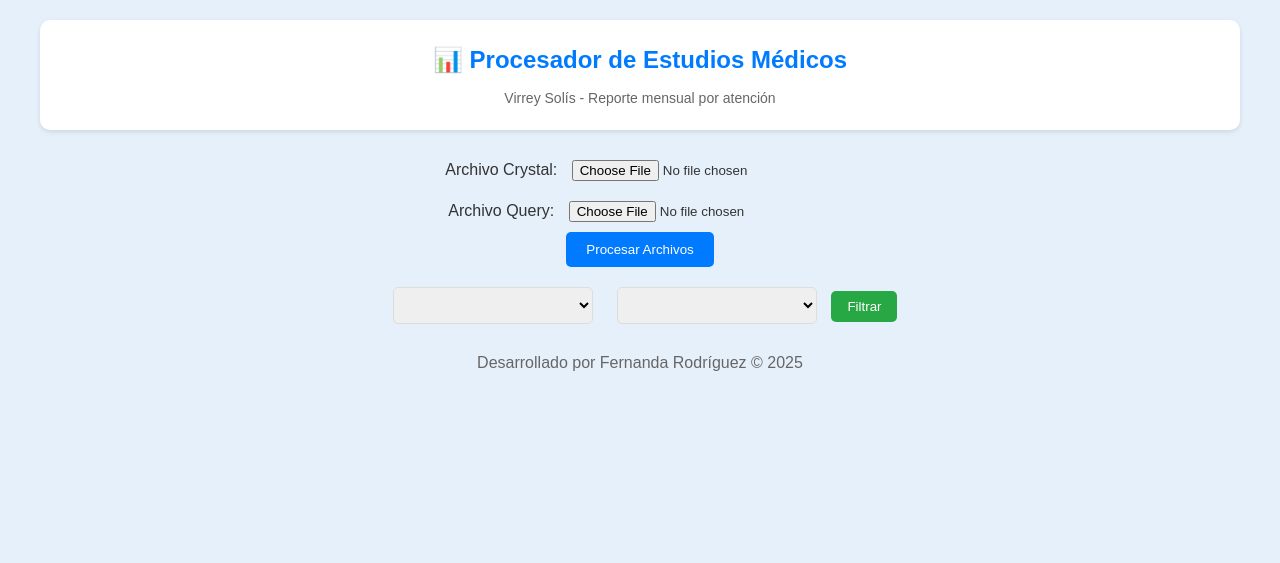
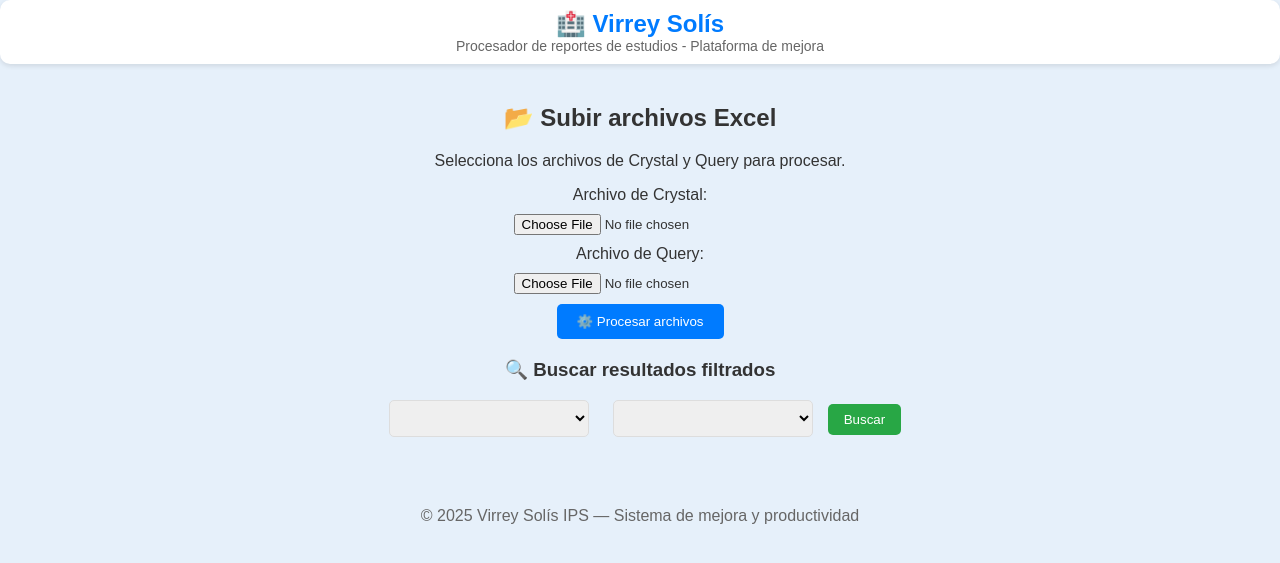
Before and after one commit to Gobo-AndresH/servicios_medicos, a Flask app: template templates/index.html in a window 1280 px wide. Shown: the top 563 px of the page. Run offline with Flask 3, Linux system fonts and the light colour scheme; the template is opened without the code that fills it, so the values that code supplies are empty; some libraries are stand-ins or nearby versions.

Commit message:
Update index.html

```diff
--- a/templates/index.html
+++ b/templates/index.html
@@ -2,43 +2,89 @@
 <html lang="es">
 <head>
   <meta charset="UTF-8" />
-  <title>Procesador de Estudios Médicos</title>
+  <meta name="viewport" content="width=device-width, initial-scale=1.0" />
+  <title>Procesador de Estudios - Virrey Solís</title>
   <link rel="stylesheet" href="style.css" />
-  <script src="https://kit.fontawesome.com/a2d9b8e7e5.js" crossorigin="anonymous"></script>
+  <script src="https://kit.fontawesome.com/a2d04e7b2d.js" crossorigin="anonymous"></script>
 </head>
 <body>
+
+  <!-- =================== ENCABEZADO =================== -->
+  <header>
+    <div class="logo">🏥 Virrey Solís</div>
+    <div class="subtitle">Procesador de reportes de estudios - Plataforma de mejora</div>
+  </header>
+
   <div class="container">
-    <header>
-      <h1 class="logo">📊 Procesador de Estudios Médicos</h1>
-      <p class="subtitle">Virrey Solís - Reporte mensual por atención</p>
-    </header>
 
+    <!-- =================== SUBIDA DE ARCHIVOS =================== -->
     <section class="upload-section">
-      <label>Archivo Crystal: <input type="file" id="file1-input" accept=".xlsx,.xls" /></label><br>
-      <label>Archivo Query: <input type="file" id="file2-input" accept=".xlsx,.xls" /></label><br>
-      <button id="process-button">Procesar Archivos</button>
+      <h2>📂 Subir archivos Excel</h2>
+      <p>Selecciona los archivos de Crystal y Query para procesar.</p>
+
+      <div class="input-group">
+        <label for="file1-input">Archivo de Crystal:</label><br>
+        <input type="file" id="file1-input" accept=".xlsx, .xls">
+      </div>
+
+      <div class="input-group">
+        <label for="file2-input">Archivo de Query:</label><br>
+        <input type="file" id="file2-input" accept=".xlsx, .xls">
+      </div>
+
+      <button id="process-button">⚙️ Procesar archivos</button>
+
+      <div id="loading" style="display:none; margin-top:10px;"></div>
 
       <!-- Barra de progreso -->
       <div id="progress-container" style="display:none;">
         <div id="progress-bar"></div>
         <span id="progress-text">Procesando... 0%</span>
       </div>
-
-      <div id="loading" style="display:none;"></div>
-      <div id="result" style="display:none;">
-        <div id="global-data"></div>
-        <div id="person-data" style="display:none;"></div>
-      </div>
     </section>
 
+    <!-- =================== FILTROS =================== -->
     <section class="filter-section">
+      <h3>🔍 Buscar resultados filtrados</h3>
       <select id="professional-filter"></select>
       <select id="user-filter"></select>
-      <button id="search-button">Filtrar</button>
+      <button id="search-button">Buscar</button>
     </section>
 
-    <footer>Desarrollado por Fernanda Rodríguez © 2025</footer>
+    <!-- =================== RESULTADOS =================== -->
+    <section id="result" style="display:none;">
+      <div id="global-data">
+        <h2>📊 Resumen general</h2>
+
+        <div class="card">
+          <h3>Servicios Crystal</h3>
+          <div id="total-services-crystal" class="count">0</div>
+        </div>
+
+        <div class="card">
+          <h3>Servicios Query</h3>
+          <div id="total-services-query" class="count">0</div>
+        </div>
+
+        <div class="card">
+          <h3>Profesionales</h3>
+          <div id="num-professionals" class="count">0</div>
+        </div>
+
+        <div class="card">
+          <h3>Usuarios Query</h3>
+          <div id="num-users" class="count">0</div>
+        </div>
+      </div>
+
+      <div id="person-data" style="display:none;"></div>
+    </section>
+
   </div>
+
+  <footer>
+    © 2025 Virrey Solís IPS — Sistema de mejora y productividad
+  </footer>
 
   <script src="app.js"></script>
 </body>
```
